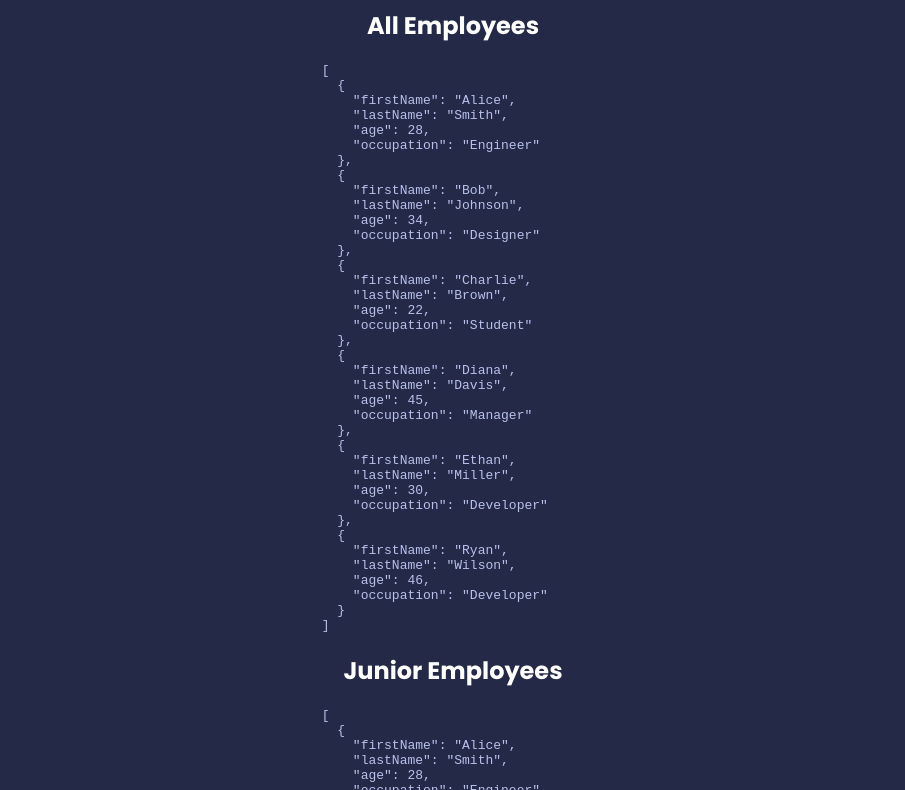
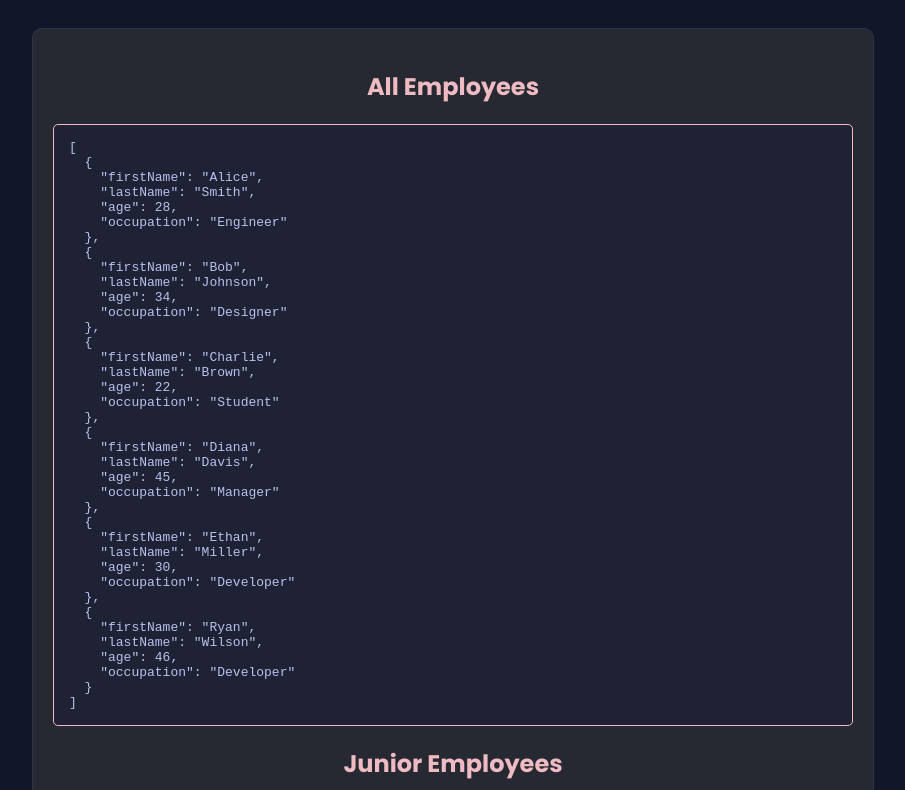
Before and after one commit to RW2023/JavaScriptPractice, a plain HTML site: page index.html in a window 1280 px wide. Shown: the part 103-893 px from the top of the page, without its empty margins (187-1092 px from the left). Drawn offline with Linux system fonts and the light colour scheme.

Commit message:
update styles

```diff
--- a/styles.css
+++ b/styles.css
@@ -1,15 +1,26 @@
 :root {
-  --overlay: rgba(184, 193, 236, 0.5);
-  --background:#232946;
+    --overlay: rgba(40, 44, 52, 0.9);
+    /* Darker overlay */
+    --background: #121629;
+    /* Dark background */
     --button: #ff8906;
-  --headline: #fffffe;
+    /* Bright accent for buttons */
+    --headline: #eebbc3;
+    /* Light color for headlines */
     --paragraph: #b8c1ec;
+    /* Slightly lighter text */
     --buttonText: #232946;
-  --stroke: #121629;
+    /* Dark text for buttons */
+    --stroke: #2d334a;
+    /* Subtle borders and strokes */
     --main: #b8c1ec;
+    /* Main text color */
     --highlight: #eebbc3;
-  --secondary: #fffffe;
+    /* Highlight color */
+    --secondary: #1f2235;
+    /* Secondary background */
     --tertiary: #eebbc3;
+    /* Tertiary color */
 }
 
 /* CSS Reset */
@@ -23,23 +34,124 @@ body {
 }
 
 /* End of CSS Reset */
-
-body{
+body {
     background-color: var(--background);
     color: var(--paragraph);
-    font-family: 'Robotto-slab', serif;
+    font-family: 'Roboto Slab', serif;
+    display: flex;
+    flex-direction: column;
+    align-items: center;
+    justify-content: center;
+    min-height: 100vh;
+    margin: 0;
+    padding: 0;
+    box-sizing: border-box;
 }
 
-h1, h2, h3, h4, h5, h6{
+main {
+    width: 100%;
+    /* Full width */
+    max-width: 1200px;
+    /* Max width for larger screens */
+    padding: 20px;
+    margin: 0 auto;
+    /* Centering the main content */
+    display: flex;
+    flex-direction: column;
+    align-items: center;
+}
+
+h1,
+h2,
+h3,
+h4,
+h5,
+h6 {
     color: var(--headline);
     text-align: center;
     font-family: 'Poppins', sans-serif;
 }
 
-main{
-    display: flex;
-    flex-direction: column;
-    align-items: center;
-    justify-content: center;
-    min-height: 100vh;
+#dataDisplay {
+    padding: 20px;
+    border: 1px solid var(--stroke);
+    background-color: var(--overlay);
+    margin: 20px;
+    border-radius: 10px;
+    width: 90%;
+    max-width: 800px;
 }
+
+pre {
+    background-color: var(--secondary);
+    color: var(--main);
+    border: 1px solid var(--highlight);
+    padding: 15px;
+    border-radius: 5px;
+    overflow-x: auto;
+}
+
+#dataDisplay h2 {
+    color: var(--highlight);
+    margin-top: 20px;
+}
+
+/* Styling for scrollbar */
+#dataDisplay::-webkit-scrollbar {
+    width: 8px;
+}
+
+#dataDisplay::-webkit-scrollbar-thumb {
+    background: var(--button);
+    border-radius: 10px;
+}
+
+#dataDisplay::-webkit-scrollbar-track {
+    background: var(--background);
+}
+
+/* Responsive design adjustments */
+@media (max-width: 768px) {
+    #dataDisplay {
+        width: 90%;
+        margin: 10px;
+    }
+
+    h1,
+    h2 {
+        font-size: smaller;
+    }
+}
+
+@media (max-width: 768px) {
+    #dataDisplay {
+        width: 100%;
+        /* Full width on smaller screens */
+    }
+
+    h1,
+    h2 {
+        font-size: 1.5em;
+        /* Adjust font size for smaller screens */
+    }
+
+    pre {
+        font-size: 0.9em;
+        /* Smaller font for preformatted text */
+    }
+}
+
+
+/* For Webkit browsers like Chrome and Safari */
+#dataDisplay::-webkit-scrollbar {
+    width: 8px;
+}
+
+#dataDisplay::-webkit-scrollbar-thumb {
+    background: var(--button);
+    border-radius: 10px;
+}
+
+#dataDisplay::-webkit-scrollbar-track {
+    background: var(--background);
+}
```
Lines whose indentation alone changed are shown as unchanged.
